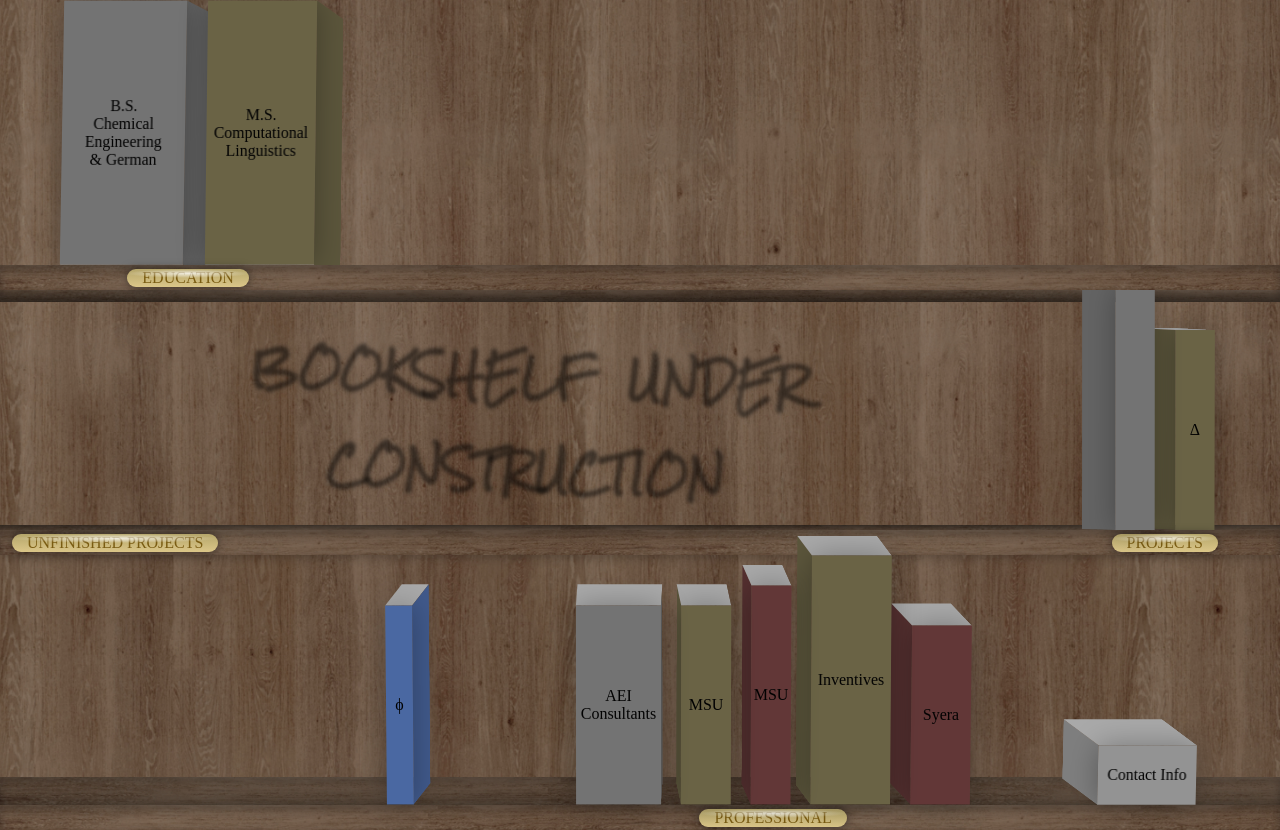
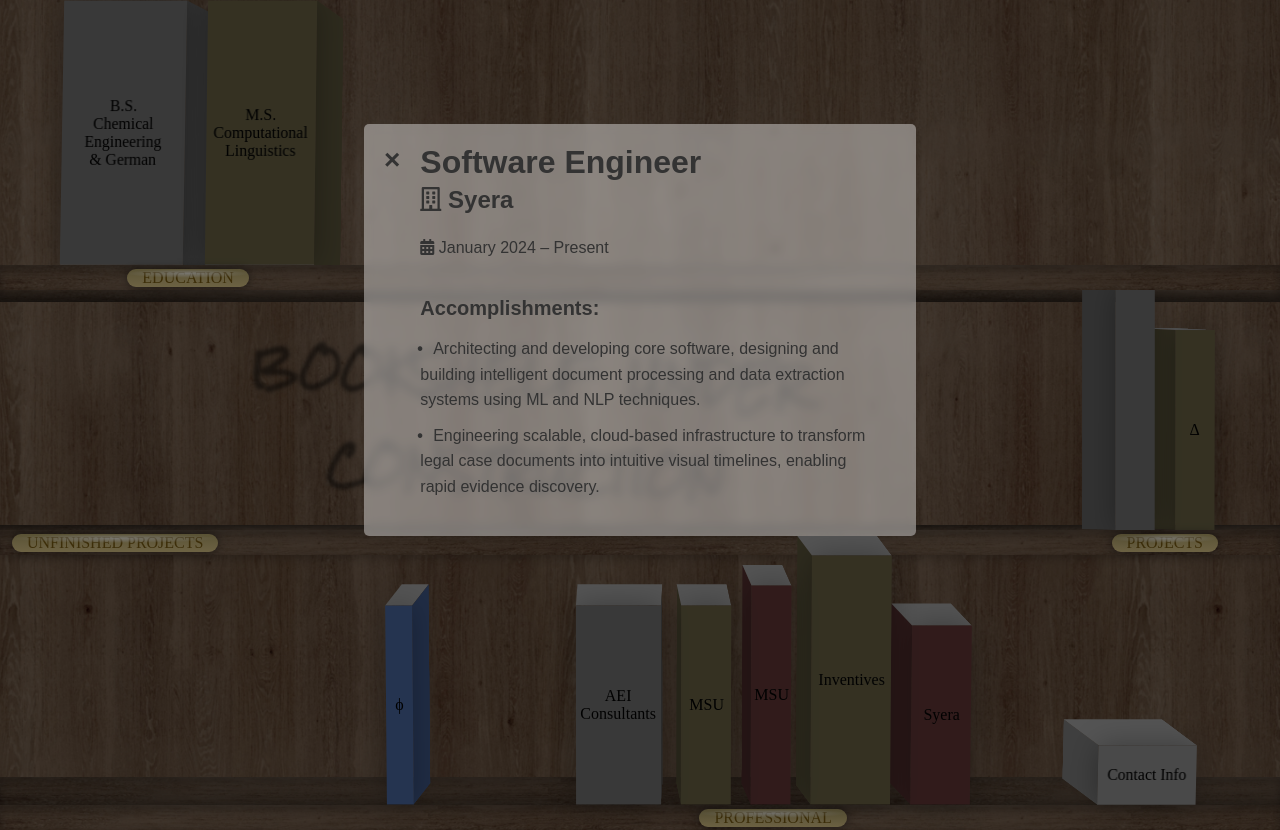
Before and after one commit to brandonwilde/brandonwilde.github.io, a plain HTML site: page index.html in a window 1280 px wide. Both pictures are taken after a click on the element "Syera". Drawn offline with Linux system fonts and the light colour scheme.

Commit message:
Add job modal

```diff
--- a/assets/main.css
+++ b/assets/main.css
@@ -227,13 +227,37 @@
   display: flex;
 }
 
+.job-modal {
+  width: 40%;
+}
+
+.job-modal .job-position {
+  font-size: 32px;
+}
+
+.job-modal .company {
+  font-size: 24px;
+}
+
+.job-position, .company {
+  margin: 0;
+}
+
+.job-accomplishments {
+  margin-top: 0px;
+}
+
+.job-accomplishments li {
+  margin-top: 10px;
+}
+
 .modal-active .modal-content {
   opacity: 1;
   transform: scale(1);
 }
 
 .modal-image {
-  flex: 1; /* Takes half the space */
+  flex: 1; /* Takes 1/3 the space */
   display: flex;
   justify-content: center;
   align-items: center;
@@ -245,7 +269,7 @@
 }
 
 .modal-info {
-  flex: 2; /* Takes the remaining space */
+  flex: 2; /* Takes 2/3 the space */
   padding-left: 20px;
   padding-right: 20px;
   display: flex;
--- a/index.html
+++ b/index.html
@@ -139,6 +139,27 @@
         </div>
       </div>
     </template>
+    <template id="jobModalTemplate">
+      <div class="modal">
+        <div class="modal-content job-modal">
+          <span class="close">&times;</span>
+          <!-- <div class="modal-image">
+            <img class="company-logo" alt="Company Logo" />
+          </div> -->
+          <div class="modal-info">
+            <h2 class="job-position"></h2>
+            <p class="company">
+              <strong><i class="far fa-building"></i></strong>
+            </p>
+            <p class="job-dates">
+              <i class="fas fa-calendar-alt"></i>
+            </p>
+            <h3>Accomplishments:</h3>
+            <ul class="job-accomplishments"></ul>
+          </div>
+        </div>
+      </div>
+    </template>
     <template id="businessCardModalTemplate">
       <div class="modal">
         <div class="modal-content business-card-modal">
--- a/main.js
+++ b/main.js
@@ -93,6 +93,39 @@
     projects.forEach((project) => {
       const li = document.createElement("li");
       li.textContent = project;
+      ul.appendChild(li);
+    });
+  }
+
+  return modal;
+}
+
+function createJobModal(
+  id,
+  { logoSrc, logoAlt, company, position, startDate, endDate, accomplishments }
+) {
+  const template = document.getElementById("jobModalTemplate");
+  const fragment = template.content.cloneNode(true);
+  const modal = fragment.querySelector(".modal");
+  modal.id = id;
+  closeModalOnX(modal);
+
+  // modal.querySelector(".company-logo").src = logoSrc;
+  // modal.querySelector(".company-logo").alt = logoAlt;
+  modal.querySelector(".job-position").textContent = position;
+
+  const companyTextNode = document.createTextNode(" " + company);
+  modal.querySelector(".modal-info strong").appendChild(companyTextNode);
+
+  const DateTextNode = document.createTextNode(` ${startDate} – ${endDate}`);
+  modal.querySelector(".job-dates").appendChild(DateTextNode);
+
+  const ul = modal.querySelector(".job-accomplishments");
+
+  if (accomplishments !== undefined) {
+    accomplishments.forEach((accomplishment) => {
+      const li = document.createElement("li");
+      li.textContent = accomplishment;
       ul.appendChild(li);
     });
   }
@@ -199,6 +232,17 @@
   color: colors.red,
   content: "Syera",
 });
+const modalSyera = createJobModal("modalSyera", {
+  company: "Syera",
+  position: "Software Engineer",
+  startDate: "January 2024",
+  endDate: "Present",
+  accomplishments: [
+    "Architecting and developing core software, designing and building intelligent document processing and data extraction systems using ML and NLP techniques.",
+    "Engineering scalable, cloud-based infrastructure to transform legal case documents into intuitive visual timelines, enabling rapid evidence discovery.",
+  ],
+});
+attachModal(bookSyera, modalSyera);
 
 const businessCards = createBlock("businessCards", {
   width: 100,
@@ -248,6 +292,7 @@
 shelfCSection2.appendChild(bookMsu2);
 shelfCSection2.appendChild(bookInventives);
 shelfCSection2.appendChild(bookSyera);
+shelfCSection2.appendChild(modalSyera);
 
 shelfCSection3.appendChild(businessCards);
 shelfCSection3.appendChild(modalBusinessCards);
```
